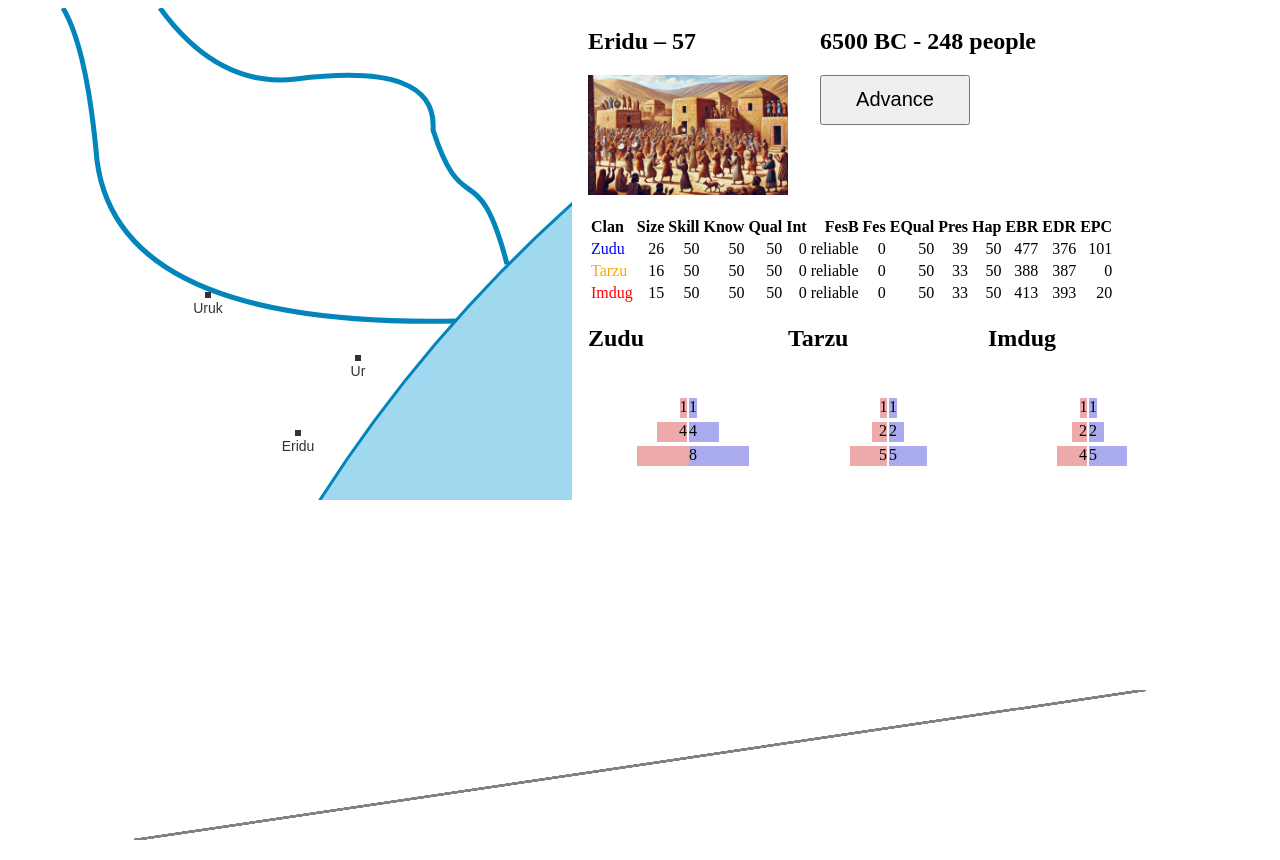
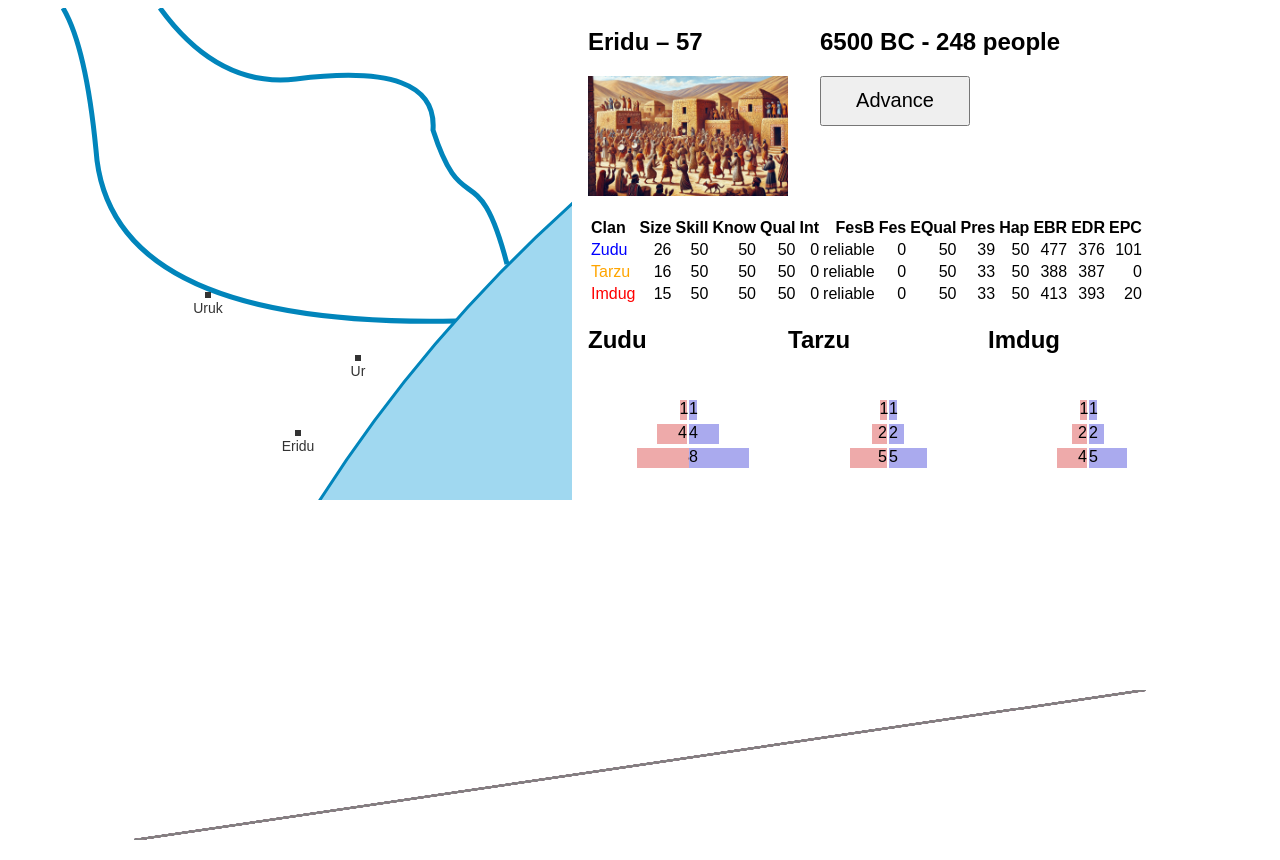
Before and after one commit to dmandelin/world2, a SvelteKit app: page / in a window 1280 px wide. Built offline with nearby package versions, Linux system fonts and the light colour scheme.

Commit message:
Sans serif.

```diff
--- /dev/null
+++ b/src/components/Society.svelte
@@ -0,0 +1 @@
+<h2></h2>
--- a/src/routes/+page.svelte
+++ b/src/routes/+page.svelte
@@ -56,6 +56,10 @@
 </script>
 
 <style>
+    :global(body) {
+        font-family: Arial, sans-serif;
+    }
+
     .mapRow {
         display: flex;
         gap: 1em;
```
